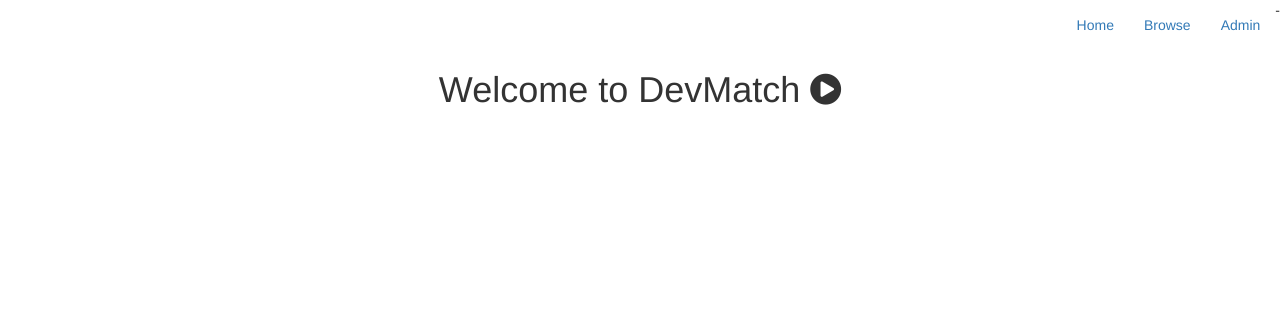
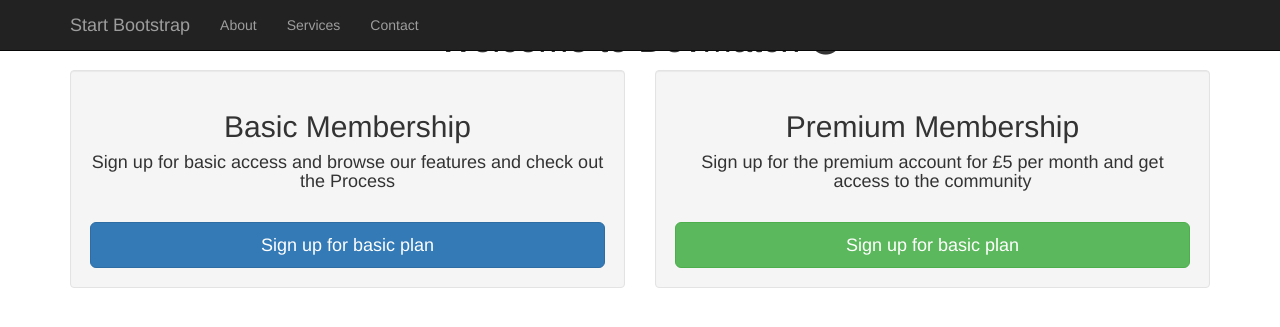
Before and after one commit to Tommy-B-Git/tb-project, a Python web app: template templates/base.html in a window 1280 px wide. Shown: the top 327 px of the page. Run offline with Jinja, Linux system fonts and the light colour scheme; the template is opened without the code that fills it, so the values that code supplies are empty; some libraries are stand-ins or nearby versions.

Commit message:
Added forms for home page

```diff
--- a/templates/base.html
+++ b/templates/base.html
@@ -15,6 +15,7 @@
         </div>
       </div> <!-- end row -->
     </div> <!-- end container -->
+    <div class="container">{% include 'homeForms.html' %}</div>
   </body>
   <script src="https://ajax.googleapis.com/ajax/libs/jquery/3.1.0/jquery.min.js"></script>
   <script src="{{ url_for('static', filename='js/bootstrap.min.js') }}"></script>
--- a/templates/head.html
+++ b/templates/head.html
@@ -1,4 +1,5 @@
 <link href="{{ url_for('static', filename ='css/bootstrap.min.css') }}" rel="stylesheet"/>
 <link href="{{ url_for('static', filename ='css/custom.css') }}" rel="stylesheet"/>
+<link href="{{ url_for('static', filename ='css/media.css') }}" rel="stylesheet"/>
 <link href="https://fonts.googleapis.com/css?family=Montserrat|Open+Sans+Condensed:300|Ubuntu" rel="stylesheet">
 <link href="https://cdnjs.cloudflare.com/ajax/libs/font-awesome/4.7.0/css/font-awesome.css" rel="stylesheet">
--- /dev/null
+++ b/templates/homeForms.html
@@ -0,0 +1,20 @@
+<div class="row">
+  <div class="col-md-6">
+    <div class="well">
+      <h2 class="text-center">Basic Membership</h2>
+      <h4 class="text-center">Sign up for basic access and browse our features
+      and check out the Process</h4>
+      <br>
+      <a class="btn btn-primary btn-lg btn-block" href="#">Sign up for basic plan</a>
+    </div> <!-- end well -->
+  </div> <!-- end col -->
+
+  <div class="col-md-6">
+    <div class="well">
+      <h2 class="text-center">Premium Membership</h2>
+      <h4 class="text-center">Sign up for the premium account for £5 per month and get access to the community</h4>
+      <br>
+      <a class="btn btn-success btn-lg btn-block" href="#">Sign up for basic plan</a>
+    </div> <!-- end well -->
+  </div>
+</div> <!-- end row -->
--- a/templates/navigation.html
+++ b/templates/navigation.html
@@ -1,10 +1,31 @@
-<!-- Collection of nav links and other content for toggling -->
-          <div id="navbarCollapse" class="collapse navbar-collapse">
-              <ul class="nav navbar-nav navbar-right">
- -                <li class="active"><a href="{{ url_for('home') }}">Home</a></li>
-                  <li><a href="{{ url_for('genre') }}">Browse</a></li>
-                  <li><a href="{{ url_for('admin') }}">Admin</a></li>
-              </ul>
-         </div> <!-- end nav header -->
-     </div>
- </nav>
+<!-- Navigation -->
+    <nav class="navbar navbar-inverse navbar-fixed-top" role="navigation">
+        <div class="container">
+            <!-- Brand and toggle get grouped for better mobile display -->
+            <div class="navbar-header">
+                <button type="button" class="navbar-toggle" data-toggle="collapse" data-target="#bs-example-navbar-collapse-1">
+                    <span class="sr-only">Toggle navigation</span>
+                    <span class="icon-bar"></span>
+                    <span class="icon-bar"></span>
+                    <span class="icon-bar"></span>
+                </button>
+                <a class="navbar-brand" href="#">Start Bootstrap</a>
+            </div>
+            <!-- Collect the nav links, forms, and other content for toggling -->
+            <div class="collapse navbar-collapse" id="bs-example-navbar-collapse-1">
+                <ul class="nav navbar-nav">
+                    <li>
+                        <a href="#">About</a>
+                    </li>
+                    <li>
+                        <a href="#">Services</a>
+                    </li>
+                    <li>
+                        <a href="#">Contact</a>
+                    </li>
+                </ul>
+            </div>
+            <!-- /.navbar-collapse -->
+        </div>
+        <!-- /.container -->
+    </nav>
```
